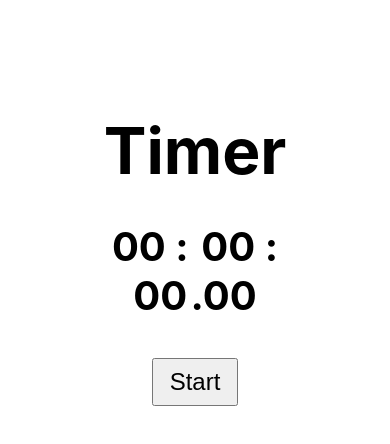
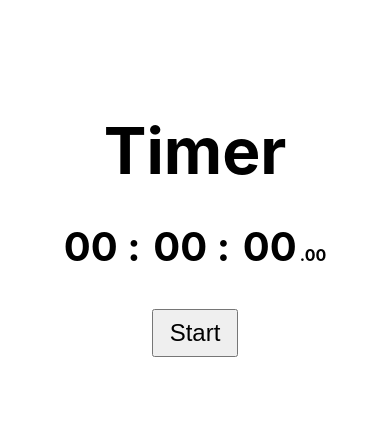
Before and after one commit to Youngpwd/react-timer, a React (Create React App) app: page / in a window 390 px wide. Shown: the top 444 px of the page. Built offline with nearby package versions, Linux system fonts and the light colour scheme.

Commit message:
add media query

```diff
--- a/src/components/App/App.css
+++ b/src/components/App/App.css
@@ -27,3 +27,9 @@ main {
     margin: 5rem auto;
   }
 }
+
+@media only screen and (max-width: 345px) {
+  h1 {
+    font-size: 3rem;
+  }
+}
--- a/src/components/Buttons/Buttons.css
+++ b/src/components/Buttons/Buttons.css
@@ -10,3 +10,9 @@ button {
     font-size: 1.5rem;
     cursor: pointer;
 }
+
+@media only screen and (max-width: 345px) {
+    button {
+        font-size: 1rem;
+    }
+}
--- a/src/components/Timer/Timer.css
+++ b/src/components/Timer/Timer.css
@@ -13,8 +13,18 @@ span {
     padding: 0 0.1rem;
 }
 
+.ms {
+    font-size: 1rem;
+}
+
 @media only screen and (max-width: 400px) {
     .timer h2 {
         font-size: 2.5rem;
     }
 }
+
+@media only screen and (max-width: 345px) {
+    .timer h2 {
+        font-size: 1.8rem;
+    }
+}
```
